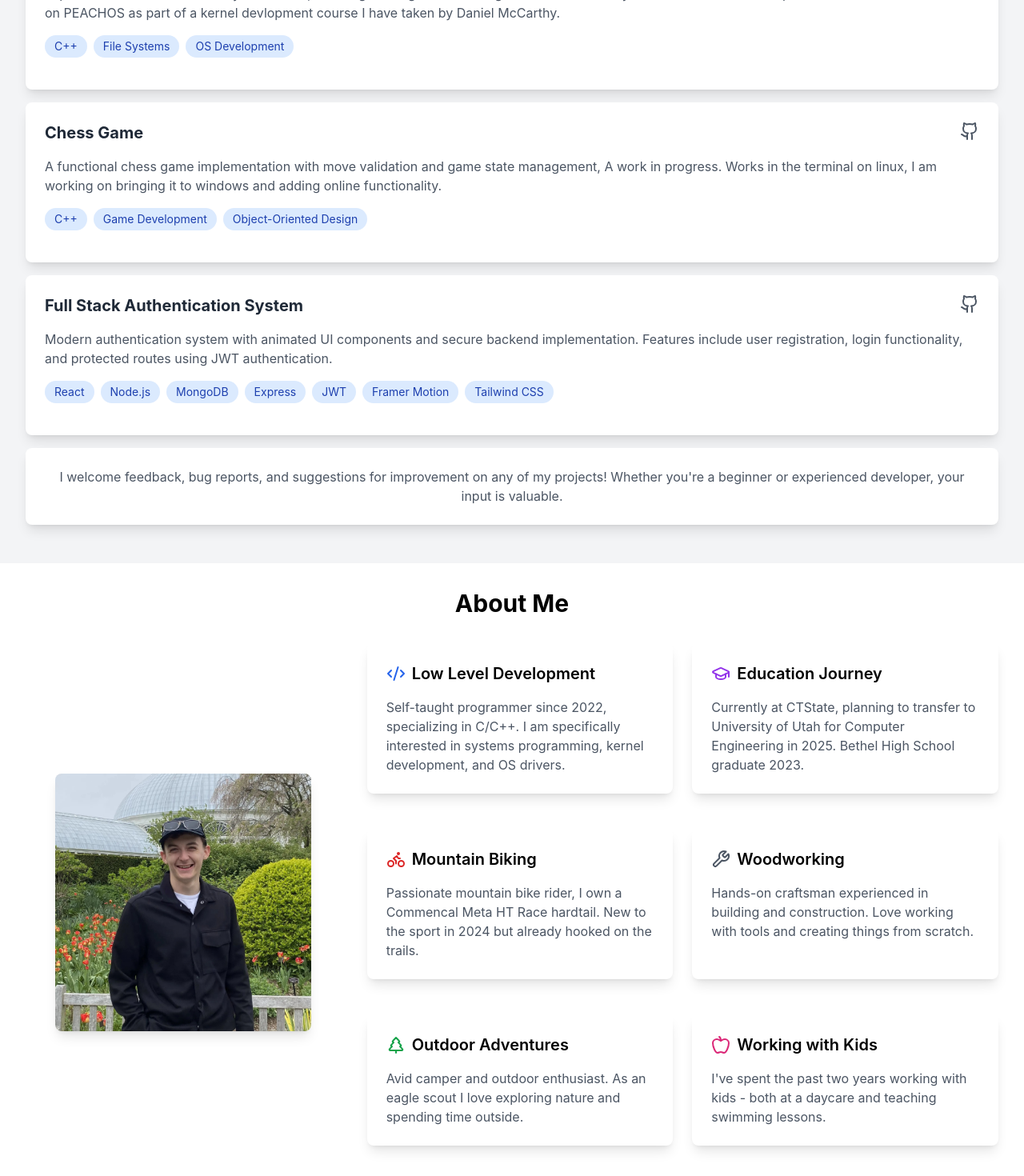
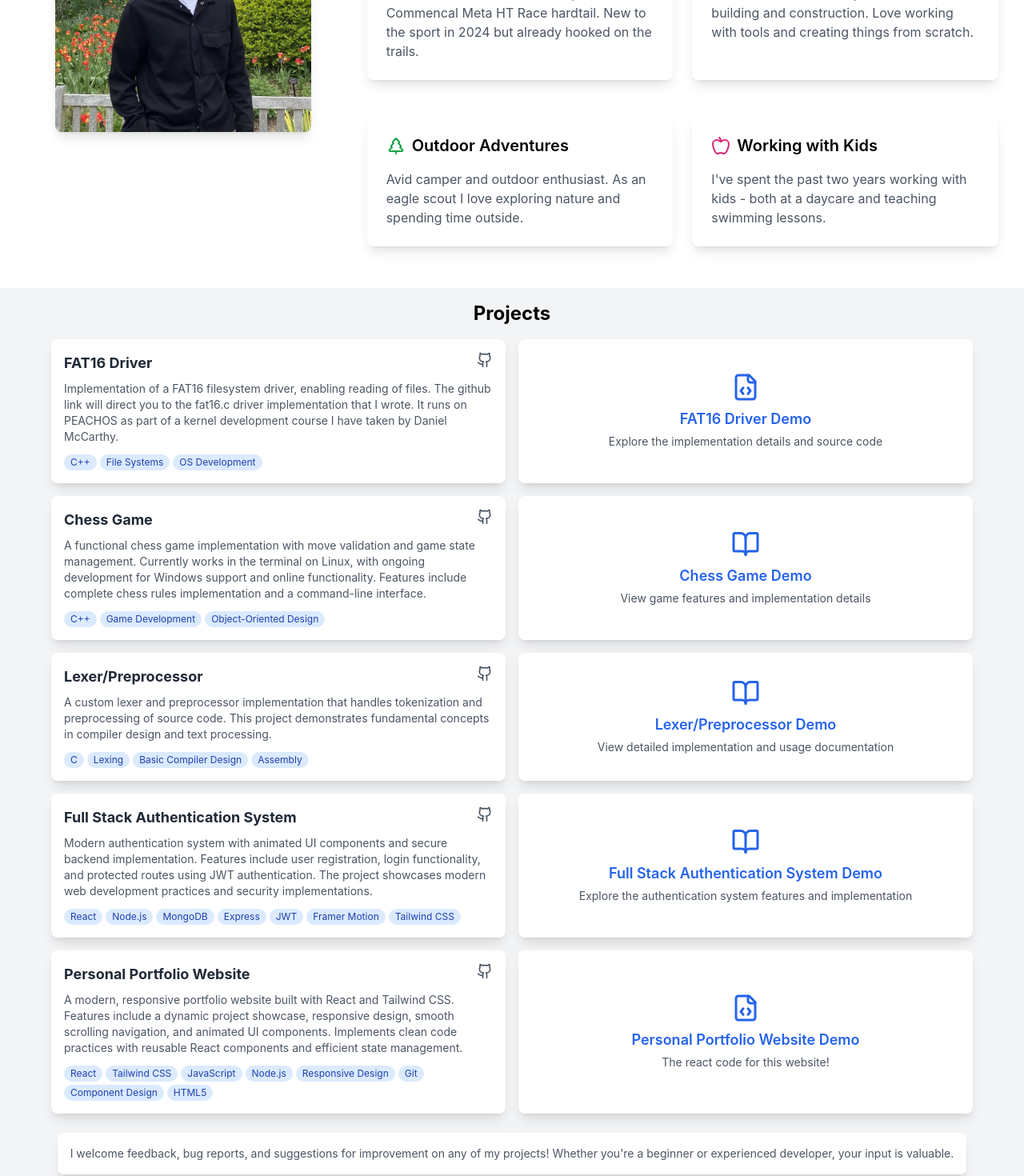
Before and after one commit to Git-Hub-Benjamin/my-portfolio, a React (Create React App) app: page / in a window 1280 px wide. Shown: the part 420-1890 px from the top of the page at 80% size. Built offline with nearby package versions, Linux system fonts and the light colour scheme.

Commit message:
Updated projects and look

```diff
--- a/src/App.js
+++ b/src/App.js
@@ -1,4 +1,4 @@
-import Project from "./components/project";
+import Project, { DemoContent } from "./components/project";
 import { projects } from './data/portfolioData.js';
 import Navbar from "./components/navbar";
 import AboutMe from './components/aboutme.js';
@@ -6,30 +6,40 @@ import Contact from "./components/contact.js";
 
 function App() {
   return (
-    <div bg-gray-100>
-      <div class='flex justify-center'>
+    <div className="bg-gray-100">
+      <div className="flex justify-center">
         <Navbar />
       </div>
-      <main >
+      <main>
+        <AboutMe />
 
-        <section id="projects" className="p-8 bg-gray-100 scroll-mt-16 mt-12">
-          <div class='flex justify-center'>
-            <h2 className="text-3xl font-bold mb-6">Projects</h2>
+        <section id="projects" className="p-4 bg-gray-100 scroll-mt-16">
+          <div className="flex justify-center mb-4">
+            <h2 className="text-2xl font-bold">Projects</h2>
           </div>
+          <div className="max-w-6xl mx-auto">
             {projects.map((project, index) => (
-              <Project key={index} {...project} />
+              <div key={index} className="md:flex md:gap-4 mb-4">
+                <div className="md:w-1/2">
+                  <Project {...project} />
+                </div>
+                <div className="md:w-1/2 mt-4 md:mt-0">
+                  {project.demoLink && (
+                    <DemoContent {...project} />
+                  )}
+                </div>
+              </div>
             ))}
+          </div>
 
-            <div class='flex justify-center'>
-              <div className="p-6 bg-white rounded-lg shadow-lg mb-4 w-fit">
-                  <p className="text-center text-gray-600">
-                  I welcome feedback, bug reports, and suggestions for improvement on any of my projects! Whether you're a beginner or experienced developer, your input is valuable.
-                  </p>
-              </div>
+          <div className="flex justify-center mt-6">
+            <div className="p-4 bg-white rounded-lg shadow-lg w-fit">
+              <p className="text-sm text-center text-gray-600">
+                I welcome feedback, bug reports, and suggestions for improvement on any of my projects! Whether you're a beginner or experienced developer, your input is valuable.
+              </p>
             </div>
+          </div>
         </section>
-
-        <AboutMe />
 
         <Contact />
       </main>
--- a/src/components/project.js
+++ b/src/components/project.js
@@ -1,55 +1,70 @@
 import React from 'react';
-import { Code2, GithubIcon } from 'lucide-react';
+import { Code2, GithubIcon, BookOpen, FileCode } from 'lucide-react';
+
+export const DemoContent = ({ demoType, demoLink, demoDescription, title }) => {
+  const icons = {
+    documentation: BookOpen,
+    code: FileCode,
+    video: Code2
+  };
+
+  const IconComponent = icons[demoType] || Code2;
+
+  return (
+    <div className="h-full bg-white rounded-lg shadow-lg p-4 flex flex-col items-center justify-center hover:shadow-xl transition-all duration-300 hover:-translate-y-0.5 hover:bg-gray-50">
+      <a
+        href={demoLink}
+        className="text-center text-blue-600 hover:text-blue-800 transition-colors"
+        target="_blank"
+        rel="noopener noreferrer"
+      >
+        <IconComponent size={36} className="mx-auto mb-2" />
+        <h4 className="text-lg font-semibold mb-1">{title} Demo</h4>
+        <p className="text-sm text-gray-600">{demoDescription}</p>
+      </a>
+    </div>
+  );
+};
 
 const Project = ({
   title = "Project Title",
   description = "Project description",
   technologies = ["Tech"],
   githubLink = "#",
-  demoLink = "#"
+  demoLink,
+  demoType,
+  demoDescription
 }) => {
   return (
-    <div className="p-6 bg-white rounded-lg shadow-lg mb-4 hover:shadow-xl transition-all duration-300 hover:-translate-y-0.5 hover:bg-gray-50 group">
-      <div className="flex justify-between items-start mb-4">
-        <h3 className="text-xl font-bold text-gray-800 group-hover:text-blue-600 transition-colors"><a href={githubLink}>{title}</a></h3>
+    <div className="h-full p-4 bg-white rounded-lg shadow-lg hover:shadow-xl transition-all duration-300 hover:-translate-y-0.5 hover:bg-gray-50 group">
+      <div className="flex justify-between items-start mb-2">
+        <h3 className="text-lg font-bold text-gray-800 group-hover:text-blue-600 transition-colors">
+          <a href={githubLink} target="_blank" rel="noopener noreferrer">{title}</a>
+        </h3>
         <a
           href={githubLink}
           className="text-gray-600 hover:text-black transition-colors"
           target="_blank"
           rel="noopener noreferrer"
         >
-          <GithubIcon size={24} className="transform group-hover:rotate-12 transition-transform" />
+          <GithubIcon size={20} className="transform group-hover:rotate-12 transition-transform" />
         </a>
       </div>
 
-      <p className="text-gray-600 mb-4">{description}</p>
+      <p className="text-sm text-gray-600 mb-3">{description}</p>
 
-      <div className="flex flex-wrap gap-2 mb-4">
+      <div className="flex flex-wrap gap-1">
         {technologies.map((tech, index) => (
           <span
             key={index}
-            className="px-3 py-1 bg-blue-100 text-blue-800 rounded-full text-sm group-hover:bg-blue-200 transition-colors"
+            className="px-2 py-0.5 bg-blue-100 text-blue-800 rounded-full text-xs group-hover:bg-blue-200 transition-colors"
           >
             {tech}
           </span>
         ))}
       </div>
-
-      {
-        // TODO - I need to add the README files to each repo, Also some of them are hard to demo like the driver, get a video of it and fix up the chess game for the video
-      }
-      {/* {demoLink && (
-        <a
-          href={demoLink}
-          className="inline-flex items-center gap-2 text-blue-600 hover:text-blue-800"
-        >
-          <Code2 size={20} />
-          <span>View Demo</span>
-        </a>
-      )} */}
     </div>
   );
 };
 
-
 export default Project;
--- a/src/data/portfolioData.js
+++ b/src/data/portfolioData.js
@@ -2,39 +2,59 @@ import { Code2, TreePine, Bike, Wrench, GraduationCap, Apple } from 'lucide-reac
 
 export const projects = [
     {
-        title: "Lexer/Preprocessor",
-        description: "A custom lexer and preprocessor implementation that handles tokenization and preprocessing of source code",
-        technologies: ["C", "Lexing", "Basic Compiler Design", "Assembly"],
-        githubLink: "https://github.com/Git-Hub-Benjamin/flexer",
-        demoLink: "https://github.com/Git-Hub-Benjamin/flexer/blob/main/README.md"
-    },
-    {
         title: "FAT16 Driver",
-        description: "Implementation of a FAT16 filesystem driver, enabling reading of files. The github link will direct you to the fat16.c driver implementation that I wrote. It runs on PEACHOS as part of a kernel devlopment course I have taken by Daniel McCarthy.",
+        description: "Implementation of a FAT16 filesystem driver, enabling reading of files. The github link will direct you to the fat16.c driver implementation that I wrote. It runs on PEACHOS as part of a kernel development course I have taken by Daniel McCarthy.",
         technologies: ["C++", "File Systems", "OS Development"],
-        githubLink: "https://github.com/Git-Hub-Benjamin/fat16Driver/blob/main/src/fs/fat/fat16.c"
+        githubLink: "https://github.com/Git-Hub-Benjamin/fat16Driver/blob/main/src/fs/fat/fat16.c",
+        demoLink: "https://github.com/Git-Hub-Benjamin/fat16Driver/tree/main/src/fs/fat",
+        demoType: "code",
+        demoDescription: "Explore the implementation details and source code"
     },
     {
         title: "Chess Game",
-        description: "A functional chess game implementation with move validation and game state management, A work in progress. Works in the terminal on linux, I am working on bringing it to windows and adding online functionality.",
+        description: "A functional chess game implementation with move validation and game state management. Currently works in the terminal on Linux, with ongoing development for Windows support and online functionality. Features include complete chess rules implementation and a command-line interface.",
         technologies: ["C++", "Game Development", "Object-Oriented Design"],
-        githubLink: "https://github.com/Git-Hub-Benjamin/Chess"
+        githubLink: "https://github.com/Git-Hub-Benjamin/Chess",
+        demoLink: "https://github.com/Git-Hub-Benjamin/Chess#readme",
+        demoType: "documentation",
+        demoDescription: "View game features and implementation details"
+    },
+    {
+        title: "Lexer/Preprocessor",
+        description: "A custom lexer and preprocessor implementation that handles tokenization and preprocessing of source code. This project demonstrates fundamental concepts in compiler design and text processing.",
+        technologies: ["C", "Lexing", "Basic Compiler Design", "Assembly"],
+        githubLink: "https://github.com/Git-Hub-Benjamin/flexer",
+        demoLink: "https://github.com/Git-Hub-Benjamin/flexer/blob/main/README.md",
+        demoType: "documentation",
+        demoDescription: "View detailed implementation and usage documentation"
     },
     {
         title: "Full Stack Authentication System",
-        description: "Modern authentication system with animated UI components and secure backend implementation. Features include user registration, login functionality, and protected routes using JWT authentication.",
+        description: "Modern authentication system with animated UI components and secure backend implementation. Features include user registration, login functionality, and protected routes using JWT authentication. The project showcases modern web development practices and security implementations.",
         technologies: ["React", "Node.js", "MongoDB", "Express", "JWT", "Framer Motion", "Tailwind CSS"],
-        githubLink: "https://github.com/Git-Hub-Benjamin/routing-webpage/tree/main"
+        githubLink: "https://github.com/Git-Hub-Benjamin/routing-webpage/tree/main",
+        demoLink: "https://github.com/Git-Hub-Benjamin/routing-webpage/tree/main#readme",
+        demoType: "documentation",
+        demoDescription: "Explore the authentication system features and implementation"
+    },
+    {
+        title: "Personal Portfolio Website",
+        description: "A modern, responsive portfolio website built with React and Tailwind CSS. Features include a dynamic project showcase, responsive design, smooth scrolling navigation, and animated UI components. Implements clean code practices with reusable React components and efficient state management.",
+        technologies: ["React", "Tailwind CSS", "JavaScript", "Node.js", "Responsive Design", "Git", "Component Design", "HTML5"],
+        githubLink: "https://github.com/Git-Hub-Benjamin/portfolio",
+        demoLink: "https://github.com/Git-Hub-Benjamin/portfolio#readme",
+        demoType: "code",
+        demoDescription: "The react code for this website!"
     }
 ];
 
 
 export const contentData = [
-   {
-       icon: Code2,
-       iconColor: "text-blue-600",
-       title: "Low Level Development",
-       description: "Self-taught programmer since 2022, specializing in C/C++. I am specifically interested in systems programming, kernel development, and OS drivers."
+    {
+        icon: Code2,
+        iconColor: "text-blue-600",
+        title: "Low Level Development",
+        description: "Self-taught programmer since 2022, specializing in C/C++. I am specifically interested in systems programming, kernel development, and OS drivers."
    },
    {
        icon: GraduationCap,
```
Also changed, not shown: src/components/contact.js (+6 -6 lines), src/components/navbar.js (+15 -8 lines).
